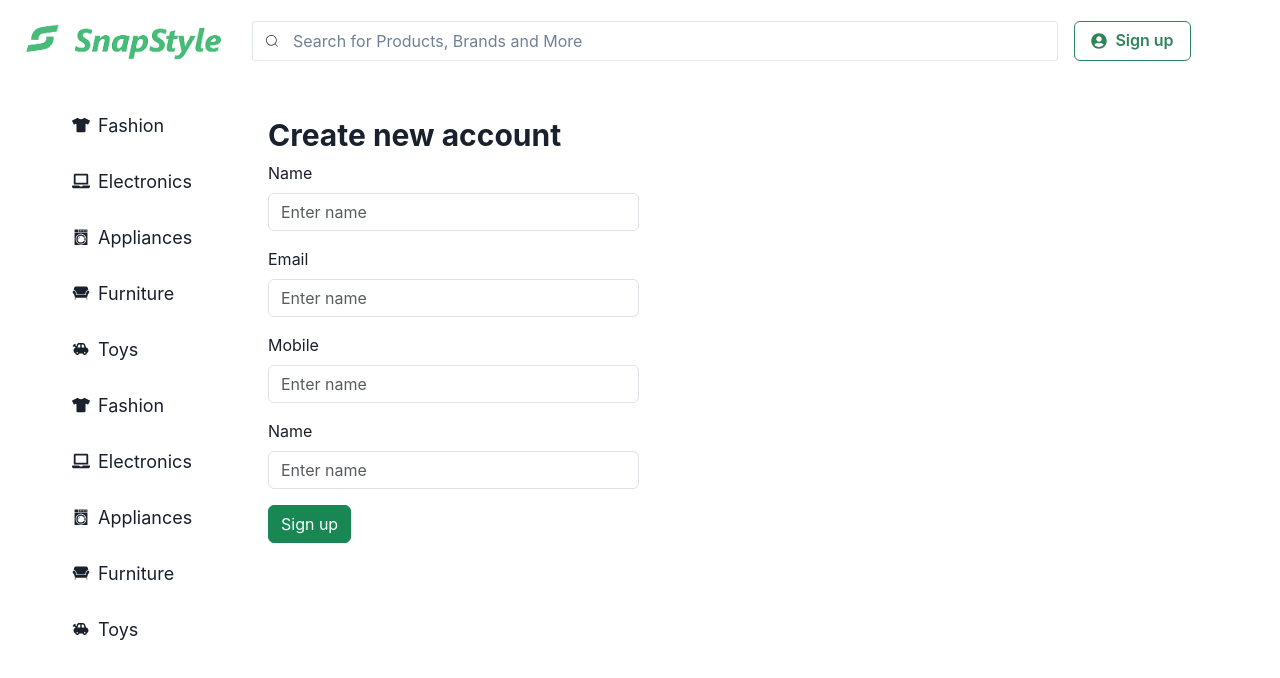
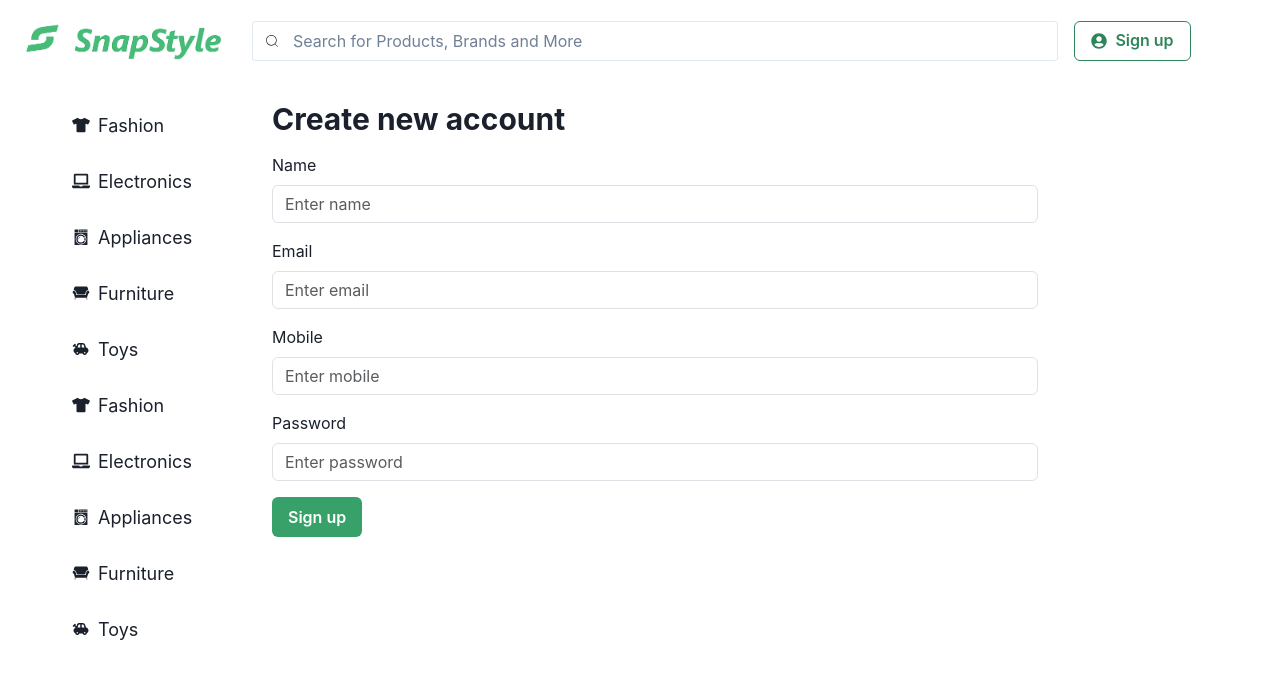
Before and after one commit to ShahebazKhanPathan/snapstyle-ecommerce-app-frontend, a React (Vite) app: page /signup in a window 1280 px wide. Shown: the top 678 px of the page. Built offline with nearby package versions, Linux system fonts and the light colour scheme; no server answers.

Commit message:
Connected signup form with backend

```diff
--- a/package.json
+++ b/package.json
@@ -13,6 +13,7 @@
     "@chakra-ui/react": "^2.8.2",
     "@emotion/react": "^11.11.3",
     "@emotion/styled": "^11.11.0",
+    "axios": "^1.6.5",
     "bootstrap": "^5.3.2",
     "framer-motion": "^10.16.16",
     "react": "^18.2.0",
--- a/src/components/SignUpForm.tsx
+++ b/src/components/SignUpForm.tsx
@@ -1,5 +1,7 @@
-import { Heading, SimpleGrid } from "@chakra-ui/react"
+import { Alert, AlertIcon, Button, Heading, SimpleGrid } from "@chakra-ui/react"
 import { useForm } from "react-hook-form";
+import axios from "axios";
+import { useEffect, useState } from "react";
 
 interface User{
     name: string;
@@ -11,11 +13,32 @@ interface User{
 const SignUpForm = () => {
 
     const { register, handleSubmit, reset, formState: { errors } } = useForm<User>();
+    const [error, setError] = useState('');
+    const [alert, setAlert] = useState('');
+
+    useEffect(() => {
+        axios.get("http://localhost:3000/api/users").then((res) => console.log(res)).catch((err) => console.log(err));
+    }, []);
+
+    const onSubmit = (data: User) => {
+        // console.log(data);
+        axios.post("http://localhost:3000/api/users", data)
+            .then((res) => { console.log(res); setAlert(res.data) })
+            .catch(({ response }) => { console.log(response); setError(response.data) });
+    }
 
     return (
-        <SimpleGrid padding={4} width="50%">
-            <Heading size="lg">Create new account</Heading>
-            <form onSubmit={handleSubmit((data) => { console.log(data); reset({ name: "", email: "", mobile: 0, password:"" }) })}>
+        <SimpleGrid paddingX={5}>
+            {error && <Alert status="error" className="mb-3">
+                <AlertIcon />
+                {error}
+            </Alert>}
+            {alert && <Alert status="success" className="mb-3">
+                <AlertIcon />
+                {alert}
+            </Alert>}
+            <Heading size="lg" mb={4}>Create new account</Heading>
+            <form onSubmit={handleSubmit((data) => onSubmit(data))}>
                     <div className="form-group mb-3">
                         <label htmlFor="name" className="label form-label">Name</label>
                         <input {...register("name", { required: "Name is required.", minLength: { value: 5, message: "Name must be at least 5 characters long."} })} id="name" type="text" className="form-control" placeholder="Enter name" />
@@ -23,23 +46,22 @@ const SignUpForm = () => {
                     </div>
                     <div className="form-group mb-3">
                             <label htmlFor="email" className="label form-label">Email</label>
-                            <input {...register("email", { required: "Email is required.", minLength: { value: 5, message: "Email must be at least 5 characters long."} })} id="email" type="text" className="form-control" placeholder="Enter name" />
+                            <input {...register("email", { required: "Email is required.", minLength: { value: 5, message: "Email must be at least 5 characters long."} })} id="email" type="text" className="form-control" placeholder="Enter email" />
                             {errors.email && <p className="text-danger">{errors.email?.message}</p>}
                     </div>
                     <div className="form-group mb-3">
                             <label htmlFor="mobile" className="label form-label">Mobile</label>
-                            <input {...register("mobile", { required: "Mobile is required.", minLength: {value: 10, message: "Mobile no must be 10 digits."} })} id="mobile" type="number" className="form-control" placeholder="Enter name" />
+                            <input {...register("mobile", { required: "Mobile is required.", minLength: {value: 10, message: "Mobile no must be 10 digits."} })} id="mobile" type="number" className="form-control" placeholder="Enter mobile" />
                             {errors.mobile && <p className="text-danger">{errors.mobile?.message}</p>}
                     </div>
                     <div className="form-group mb-3">
-                        <label htmlFor="password" className="label form-label">Name</label>
-                        <input {...register("password", { required: "Password is required.", minLength: { value: 8, message: "Password must be at least 8 characters long." } })} id="password" type="text" className="form-control" placeholder="Enter name" />
+                        <label htmlFor="password" className="label form-label">Password</label>
+                        <input {...register("password", { required: "Password is required.", minLength: { value: 8, message: "Password must be at least 8 characters long." } })} id="password" type="text" className="form-control" placeholder="Enter password" />
                         {errors.password && <p className="text-danger">{errors.password?.message}</p>}
                     </div>
-                    <button type="submit" className="btn btn-success">Sign up</button>
+                    <Button colorScheme="green" type="submit" >Sign up</Button>
                 </form>
         </SimpleGrid>
-
     );
 }
 
```
Also changed, not shown: 1 other file (tests, documents, lock files or other folders).
